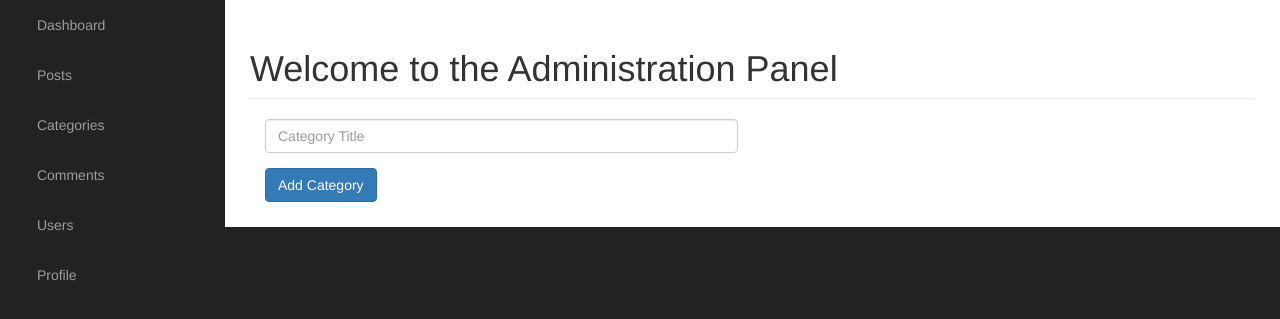
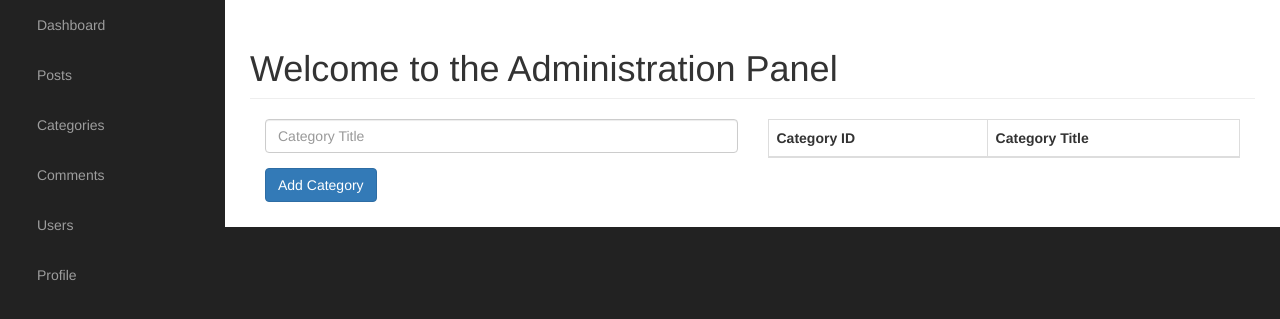
Before and after one commit to marierabill/ic_blogger, a PHP site: page /admin/categories.php in a window 1280 px wide. Shown: the part 51-370 px from the top of the page. Run offline with PHP 8.4, Linux system fonts and the light colour scheme; tables that the repository leaves empty or names only in its code hold one stand-in row (values such as "Sample post"); lists and menus that the app fills with data are empty; some web fonts are replaced.

Commit message:
Update categoriies and functions

```diff
--- a/admin/categories.php
+++ b/admin/categories.php
@@ -29,8 +29,17 @@
 
 						</div>
                	<div class="col-sm-6">
+					<table class="table table-bordered table-striped table-hover ">
+						<thead>
+							<th>Category ID</th>
+							<th>Category Title</th>
+						</thead>
+						<tbody>
+							<?php show_category();?>
+						<tbody>
+					</table>
 
-						</div>
+				</div>
                 <!-- /.row -->
             </div>
         </div>
--- a/admin/includes/functions.php
+++ b/admin/includes/functions.php
@@ -30,4 +30,16 @@
 add_category();
 
 
+function show_category()
+{
+	global $connection;
+	$query = "SELECT * FROM categories";
+	$result = mysqli_query($connection, $query);
+
+	while($row = mysqli_fetch_assoc($result))
+	{
+		$cat_id = $row['cat_id'];
+	}
+}
+
 ?>
```
